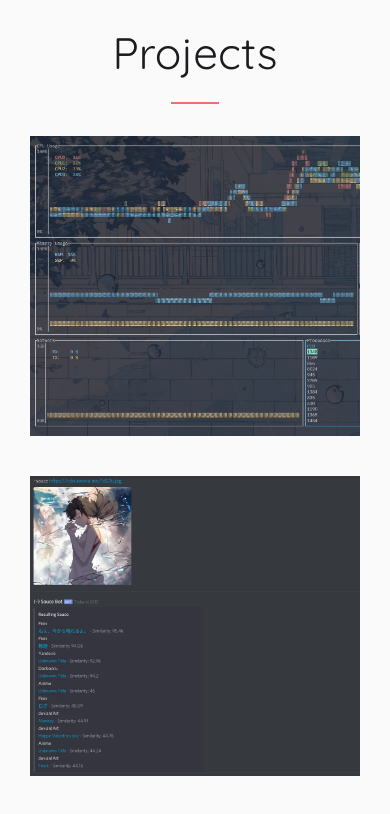
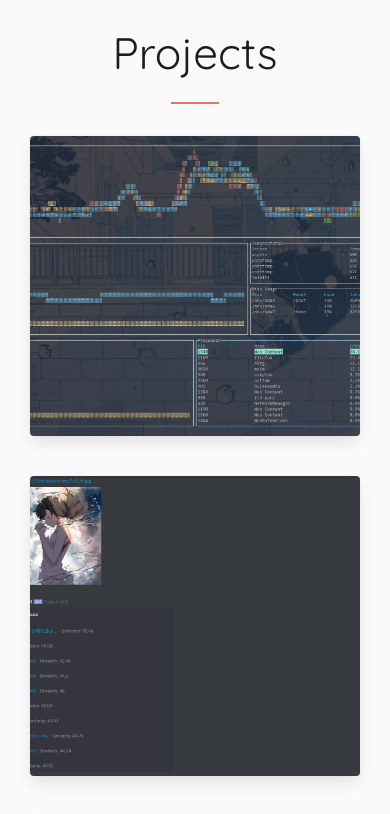
Before and after one commit to ClementTsang/clementtsang.github.io, a Vue app: page / in a window 390 px wide. Shown: the part 2640-3454 px from the top of the page. Built offline with nearby package versions, Linux system fonts and the light colour scheme.

Commit message:
Add glass hover

```diff
--- a/src/App.vue
+++ b/src/App.vue
@@ -104,6 +104,7 @@ export default {
 :root {
   --main-background: #fefefe;
   --dark-text-colour: #1c1b20;
+  --white-text-colour: #fefefe;
   --red-accent: #ee7067;
   --accent-2: #e85a4f;
   --accent-3: #383542;
--- a/src/components/ProjectInfo.vue
+++ b/src/components/ProjectInfo.vue
@@ -1,10 +1,11 @@
 <template>
   <div class="project-div has-text-centered">
-    <div class="project-img">
-      <img :src="projectImage" />
-    </div>
-    <div class="project-card card">
-      <div class="card-content has-text-centered">
+    <div
+      class="project-card card"
+      :style="{ backgroundImage: `url(${projectImage})` }"
+    >
+      <div class="frost-card card-content is-shadowless">
+        <div class=" has-text-centered">
           <p class="entry-title">
             {{ projectTitle }}
           </p>
@@ -52,6 +53,7 @@
                 />
               </a>
             </b-tooltip>
+          </div>
         </div>
       </div>
     </div>
@@ -113,8 +115,7 @@ export default {
   grid-template-columns: 1fr auto;
 }
 
-.project-div > div,
-.project-img {
+.project-div > div {
   grid-column: 1;
   grid-row: 1;
 }
@@ -126,50 +127,58 @@ export default {
   margin: 0 auto;
   height: 450px;
   width: 100%;
-  background-color: var(--red-accent);
+  background-color: var(--main-background-two);
+  background-position: center;
+  background-repeat: no-repeat;
+  background-size: cover;
+  overflow: hidden;
+}
+
+.frost-card {
   opacity: 0;
+  height: 100%;
+  width: 100%;
+  display: flex;
+  justify-content: center; /* align horizontal */
+  align-items: center; /* align vertical */
+  margin: 0 auto;
   transition: opacity 0.25s ease-in-out;
   -moz-transition: opacity 0.25s ease-in-out;
   -webkit-transition: opacity 0.25s ease-in-out;
+
+  /* Glass effect */
+  background: inherit;
+  z-index: 1;
 }
 
-.project-card:hover,
-.project-card:focus {
-  opacity: 1;
-  transition: 0.25s ease-in-out;
-  -moz-transition: opacity 0.25s ease-in-out;
-  -webkit-transition: opacity 0.25s ease-in-out;
+.frost-card:before {
+  content: "";
+  position: absolute;
+  top: 0;
+  left: 0;
+  right: 0;
+  bottom: 0;
+  background: inherit;
+  z-index: -1;
+  box-shadow: inset 0 0 0 3000px rgba(255, 255, 255, 0.39);
+
+  -webkit-filter: blur(5px) contrast(125%) brightness(100%);
+  filter: blur(5px) contrast(125%) brightness(100%);
+  margin: -5px;
 }
 
-.project-img {
-  overflow: hidden;
-  display: flex;
-  align-items: center;
-  justify-content: center;
-  height: 450px;
-  background-color: #f3f3f3;
-}
-
-img {
-  height: 100%;
-  width: 100%;
-  object-fit: cover;
-  object-position: center;
+.frost-card:hover,
+.frost-card:focus {
+  opacity: 1;
 }
 
 @media screen and (max-width: 1023px) {
-  img {
-    object-position: left;
-  }
-
-  .project-img,
   .project-card {
     height: 400px;
   }
 }
 
 @media screen and (max-width: 767px) {
-  .project-img,
   .project-card {
     height: 300px;
   }
```
Also changed, not shown: public/assets/banshee.webp. Lines whose indentation alone changed are shown as unchanged.
